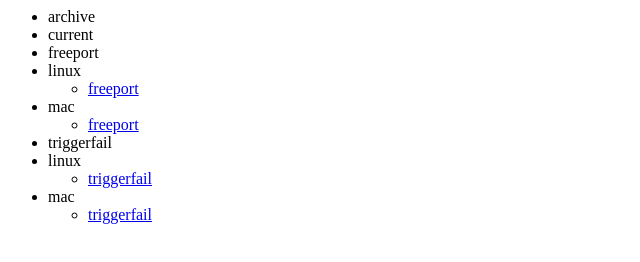
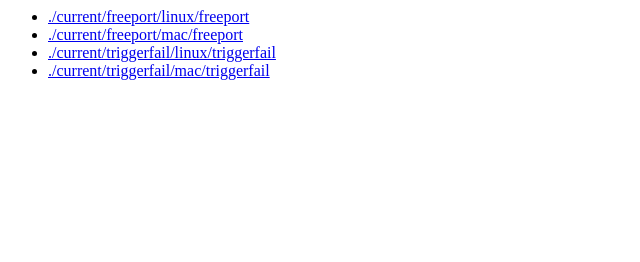
Before and after one commit to phayes/bin, a plain HTML site: page index.html in a window 1280 px wide. Shown: the whole page, without its empty margins (0-640 px from the left). Drawn offline with Linux system fonts and the light colour scheme.

Commit message:
Fixing index again

```diff
--- a/index.html
+++ b/index.html
@@ -1,30 +1,6 @@
 <UL>
-  <LI>archive
-  <UL>
-  </UL></LI>
-  <LI>current
-  <UL>
-  </UL></LI>
-  <LI>freeport
-  <UL>
-  </UL></LI>
-  <LI>linux
-  <UL>
-    <LI><a href="/linux/freeport">freeport</a></LI>
-  </UL></LI>
-  <LI>mac
-  <UL>
-    <LI><a href="/mac/freeport">freeport</a></LI>
-  </UL></LI>
-  <LI>triggerfail
-  <UL>
-  </UL></LI>
-  <LI>linux
-  <UL>
-    <LI><a href="/linux/triggerfail">triggerfail</a></LI>
-  </UL></LI>
-  <LI>mac
-  <UL>
-    <LI><a href="/mac/triggerfail">triggerfail</a></LI>
-  </UL></LI>
+<LI><a href="/./current/freeport/linux/freeport">./current/freeport/linux/freeport</a></LI>
+<LI><a href="/./current/freeport/mac/freeport">./current/freeport/mac/freeport</a></LI>
+<LI><a href="/./current/triggerfail/linux/triggerfail">./current/triggerfail/linux/triggerfail</a></LI>
+<LI><a href="/./current/triggerfail/mac/triggerfail">./current/triggerfail/mac/triggerfail</a></LI>
 </UL>
```
